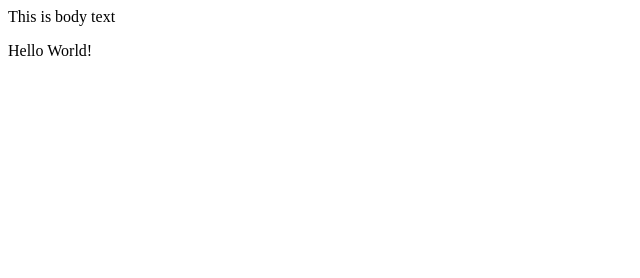
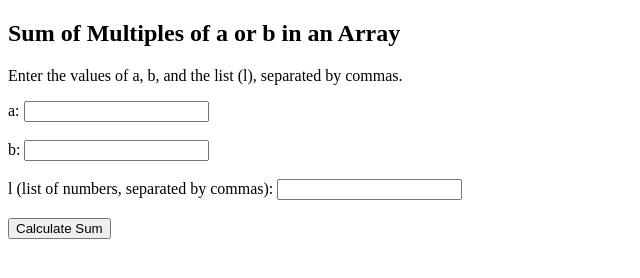
Before and after one commit to 2005198/is2425_2, a plain HTML site: page index.html in a window 1280 px wide. Shown: the whole page, without its empty margins (0-640 px from the left). Drawn offline with Linux system fonts and the light colour scheme.

Commit message:
Update index.html

```diff
--- a/index.html
+++ b/index.html
@@ -1,12 +1,45 @@
-<HTML>
-    <HEAD>
-        <script>
-            alert("Hi!")
-        </script>
+<!DOCTYPE html>
+<html lang="en">
+<head>
+    <meta charset="UTF-8">
+    <meta name="viewport" content="width=device-width, initial-scale=1.0">
+    <title>Sum of Multiples</title>
+    <script>
+        // Function to return the sum of multiples of a or b in the array l
+        function f4(a, b, l) {
+            let sum = 0;
+            for (let i = 0; i < l.length; i++) {
+                if (l[i] % a === 0 || l[i] % b === 0) {
+                    sum += l[i];
+                }
+            }
+            return sum;
+        }
 
-    </HEAD>
-    <body>
-        <p>This is body text</p>
-        <p>Hello World!</p>
-    </body>
-</HTML>
+        // Function triggered on button click
+        function onButtonClick() {
+            const a = parseInt(document.getElementById("a").value);
+            const b = parseInt(document.getElementById("b").value);
+            const l = document.getElementById("l").value.split(',').map(Number); // Converts input into an array of numbers
+
+            const result = f4(a, b, l);
+            alert("The sum of multiples of " + a + " or " + b + " in the list is: " + result);
+        }
+    </script>
+</head>
+<body>
+    <h2>Sum of Multiples of a or b in an Array</h2>
+    <p>Enter the values of a, b, and the list (l), separated by commas.</p>
+
+    <label for="a">a:</label>
+    <input type="number" id="a"><br><br>
+
+    <label for="b">b:</label>
+    <input type="number" id="b"><br><br>
+
+    <label for="l">l (list of numbers, separated by commas):</label>
+    <input type="text" id="l"><br><br>
+
+    <button onclick="onButtonClick()">Calculate Sum</button>
+</body>
+</html>
```
